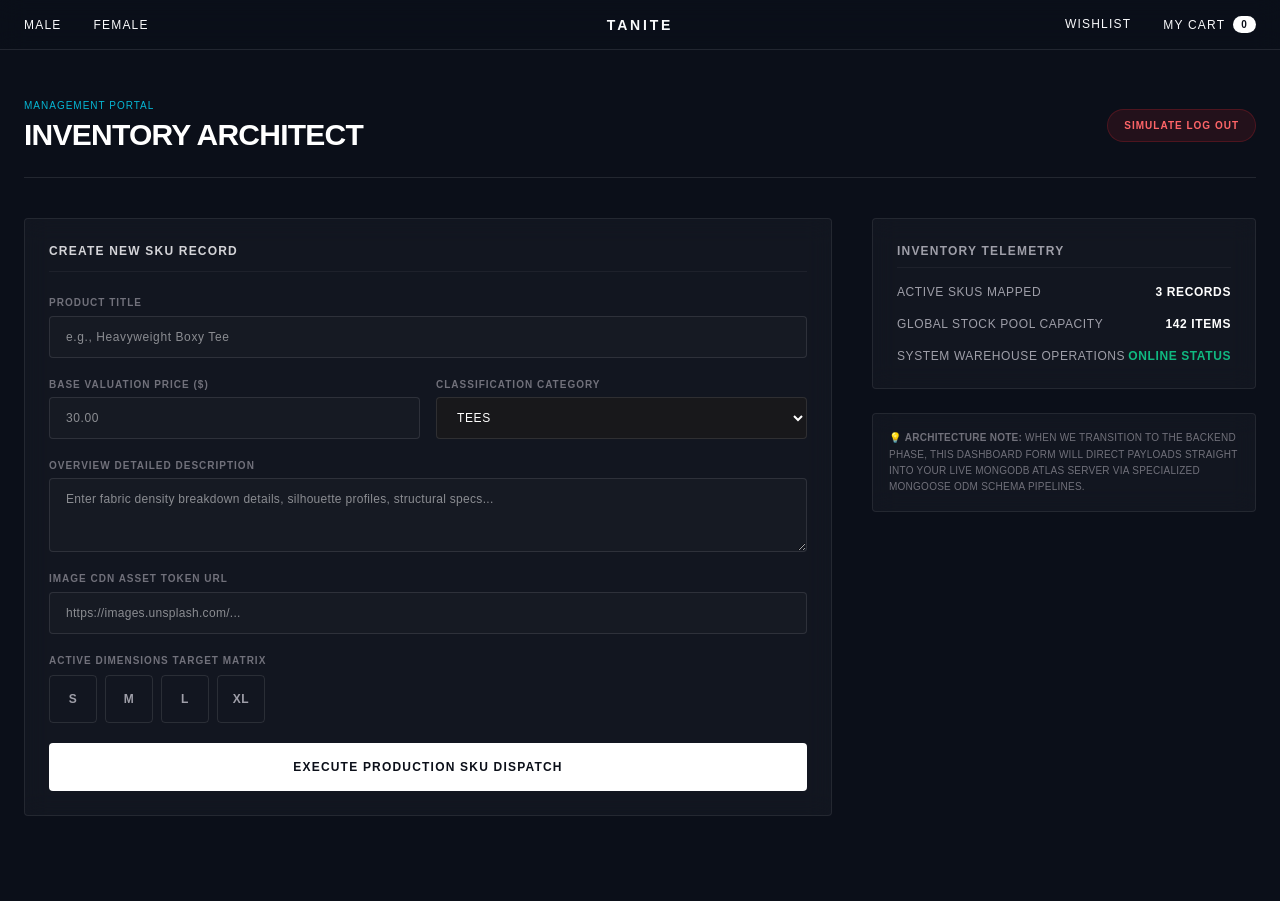
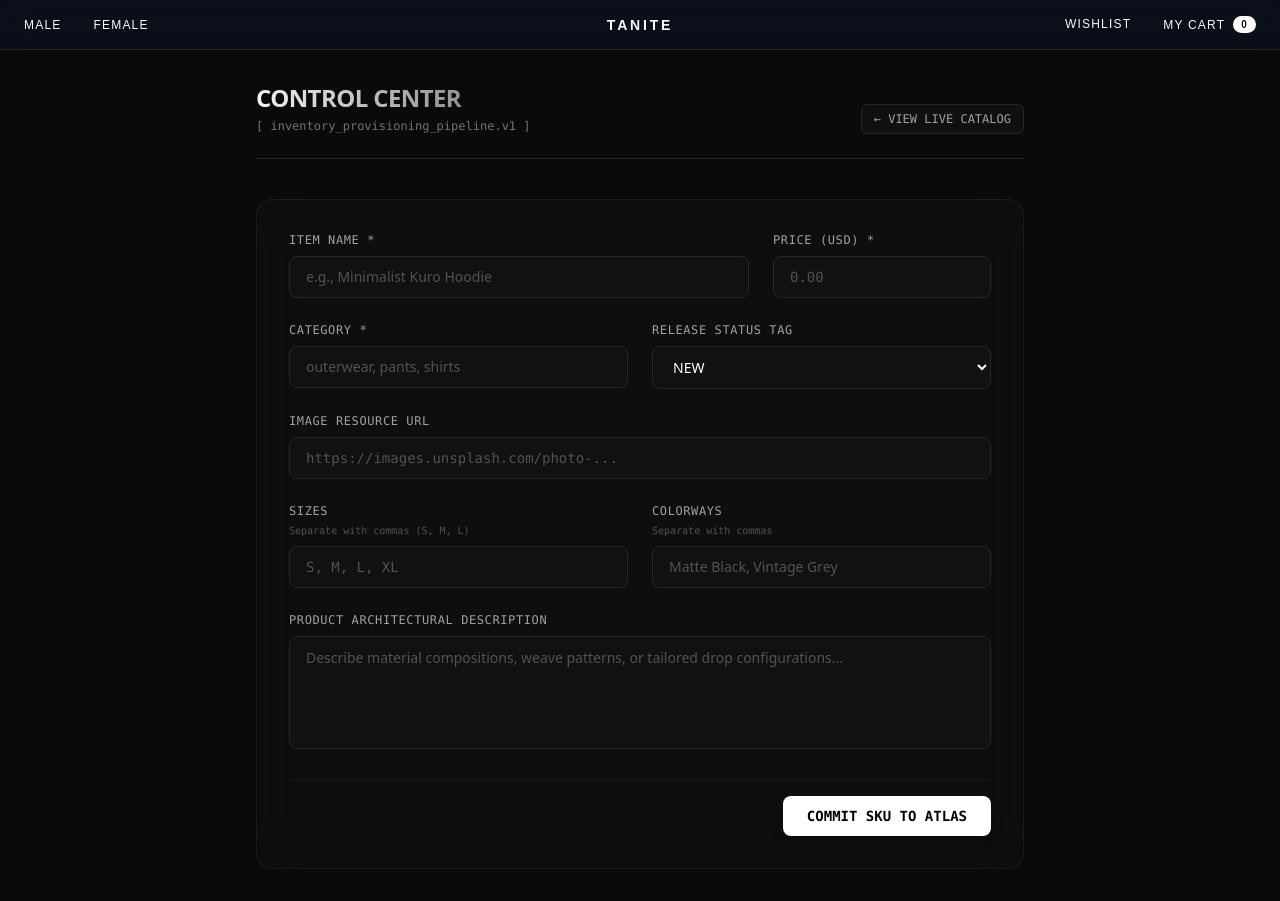
Before and after one commit to Lokeny2/tansales, a Next.js app: page /admin/products in a window 1280 px wide. Before the commit the page ends 864 px from the top, so only its background shows below. Built offline with nearby package versions, Linux system fonts and the light colour scheme.

Commit message:
feat(admin): implement dark glassmorphic product manager panel for inventory provisioning

```diff
--- a/src/app/admin/products/page.tsx
+++ b/src/app/admin/products/page.tsx
@@ -1,237 +1,275 @@
 "use client";
 
-import { useState } from "react";
+import React, { useState } from "react";
 
-export default function AdminProductsDashboard() {
-  // Simulated verification settings
-  const [isAdmin, setIsAdmin] = useState(true);
-  const [formInputs, setFormInputs] = useState({
-    title: "",
+export default function AdminProductsPage() {
+  const [formData, setFormData] = useState({
+    name: "",
+    price: "",
+    category: "",
+    tag: "NEW",
+    imageUrl: "",
     description: "",
-    price: "",
-    category: "Tees",
-    sizes: [] as string[],
-    imageUrl: "",
+    sizes: "",
+    colors: "",
   });
 
-  const handleSizeToggle = (size: string) => {
-    setFormInputs((prev) => ({
-      ...prev,
-      sizes: prev.sizes.includes(size)
-        ? prev.sizes.filter((s) => s !== size)
-        : [...prev.sizes, size],
-    }));
+  const [status, setStatus] = useState<{
+    type: "idle" | "loading" | "success" | "error";
+    message: string;
+  }>({ type: "idle", message: "" });
+
+  const handleChange = (
+    e: React.ChangeEvent<
+      HTMLInputElement | HTMLTextAreaElement | HTMLSelectElement
+    >,
+  ) => {
+    const { name, value } = e.target;
+    setFormData((prev) => ({ ...prev, [name]: value }));
   };
 
-  const handleFormSubmit = (e: React.FormEvent) => {
+  const handleSubmit = async (e: React.FormEvent) => {
     e.preventDefault();
-    alert(
-      `Scaffold Payload Validated: Ready to dispatch JSON data structure to /api/products POST route!\n\n${JSON.stringify(formInputs, null, 2)}`,
-    );
+    setStatus({
+      type: "loading",
+      message: "⚡ EXECUTING DB TRANSACTION PIPELINE...",
+    });
+
+    // Format fields to match your API requirements
+    const payload = {
+      ...formData,
+      sizes: formData.sizes
+        ? formData.sizes.split(",").map((s) => s.trim())
+        : [],
+      colors: formData.colors
+        ? formData.colors.split(",").map((c) => c.trim())
+        : [],
     };
 
-  // Render simulated unauthorized screen if admin access token falls low
-  if (!isAdmin) {
-    return (
-      <div className="max-w-md mx-auto py-32 px-6 text-center space-y-4">
-        <h1 className="text-2xl font-black uppercase text-red-400 tracking-tight">
-          Security Access Exception
-        </h1>
-        <p className="text-xs text-zinc-400 uppercase tracking-widest">
-          Your authorization signature role claims customer rank. Route requires
-          secure store manager scope overrides.
-        </p>
-        <button
-          onClick={() => setIsAdmin(true)}
-          className="bg-white/10 px-4 py-2 rounded-full text-[10px] tracking-widest uppercase font-bold text-white hover:bg-white/20"
-        >
-          Simulate Root Login
-        </button>
-      </div>
-    );
+    try {
+      const response = await fetch("/api/products", {
+        method: "POST",
+        headers: { "Content-Type": "application/json" },
+        body: JSON.stringify(payload),
+      });
+
+      const data = await response.json();
+
+      if (!response.ok) {
+        throw new Error(data.error || "Failed to log product entry.");
       }
 
+      setStatus({
+        type: "success",
+        message: `✅ SKU LOGGED SUCCESSFULLY: [ ID: ${data.id} ]`,
+      });
+      setFormData({
+        name: "",
+        price: "",
+        category: "",
+        tag: "NEW",
+        imageUrl: "",
+        description: "",
+        sizes: "",
+        colors: "",
+      });
+    } catch (error: any) {
+      console.error("Database write failure:", error);
+      setStatus({
+        type: "error",
+        message: `❌ PIPELINE EXCEPTION: ${error.message}`,
+      });
+    }
+  };
+
   return (
-    <div className="max-w-7xl mx-auto px-6 py-12">
-      {/* Admin Action Header Row */}
-      <header className="border-b border-white/10 pb-6 mb-10 flex flex-col md:flex-row justify-between items-start md:items-center gap-4">
+    <div className="min-h-screen bg-neutral-950 text-neutral-100 p-8 selection:bg-emerald-500/30 font-sans">
+      {/* Structural Header */}
+      <header className="max-w-3xl mx-auto mb-10 flex justify-between items-end border-b border-neutral-800 pb-6">
         <div>
-          <span className="text-[10px] tracking-widest text-accent-cyan uppercase block mb-1">
-            Management Portal
-          </span>
-          <h1 className="text-3xl font-black uppercase tracking-tight text-white">
-            Inventory Architect
+          <h1 className="text-2xl font-black tracking-tight bg-gradient-to-r from-neutral-100 to-neutral-500 bg-clip-text text-transparent">
+            CONTROL CENTER
           </h1>
+          <p className="text-xs text-neutral-500 font-mono mt-1">
+            [ inventory_provisioning_pipeline.v1 ]
+          </p>
         </div>
-        <button
-          onClick={() => setIsAdmin(false)}
-          className="bg-red-500/10 border border-red-500/20 text-red-400 text-[10px] tracking-widest font-bold uppercase px-4 py-2 rounded-full hover:bg-red-500/20 transition-all"
+        <a
+          href="/products"
+          className="text-xs font-mono text-neutral-400 hover:text-white border border-neutral-800 bg-neutral-900/50 px-3 py-1.5 rounded-md transition-colors"
         >
-          Simulate Log Out
-        </button>
+          ← VIEW LIVE CATALOG
+        </a>
       </header>
 
-      {/* Grid Layout Configuration */}
-      <div className="grid grid-cols-1 lg:grid-cols-3 gap-10 items-start">
-        {/* Left Hand Element Block: Core Product CRUD Management Input Form */}
-        <section className="lg:col-span-2 glass-panel p-6 rounded-sm">
-          <h2 className="text-xs font-bold uppercase tracking-widest text-zinc-300 border-b border-white/5 pb-3 mb-6">
-            Create New SKU Record
-          </h2>
-
-          <form
-            onSubmit={handleFormSubmit}
-            className="space-y-5 text-xs uppercase tracking-wider text-zinc-400"
-          >
-            <div className="flex flex-col gap-1.5">
-              <label className="text-[10px] text-zinc-500 tracking-widest font-bold">
-                Product Title
+      <main className="max-w-3xl mx-auto">
+        {/* Glassmorphic Form Card */}
+        <div className="relative overflow-hidden rounded-2xl border border-white/5 bg-white/[0.02] backdrop-blur-xl p-6 sm:p-8">
+          <form onSubmit={handleSubmit} className="space-y-6">
+            {/* Row 1: Name and Price */}
+            <div className="grid grid-cols-1 sm:grid-cols-3 gap-6">
+              <div className="sm:col-span-2">
+                <label className="block text-xs font-mono uppercase tracking-wider text-neutral-400 mb-2">
+                  Item Name *
                 </label>
                 <input
                   type="text"
+                  name="name"
                   required
-                value={formInputs.title}
-                onChange={(e) =>
-                  setFormInputs({ ...formInputs, title: e.target.value })
-                }
-                placeholder="e.g., Heavyweight Boxy Tee"
-                className="bg-white/[0.02] border border-white/10 rounded-sm px-4 py-3 text-xs text-white focus:outline-none focus:border-white"
+                  value={formData.name}
+                  onChange={handleChange}
+                  placeholder="e.g., Minimalist Kuro Hoodie"
+                  className="w-full bg-neutral-900/50 border border-neutral-800 rounded-lg px-4 py-2.5 text-sm text-white focus:outline-none focus:border-neutral-600 transition-colors placeholder:text-neutral-600"
                 />
               </div>
-
-            <div className="grid grid-cols-1 md:grid-cols-2 gap-4">
-              <div className="flex flex-col gap-1.5">
-                <label className="text-[10px] text-zinc-500 tracking-widest font-bold">
-                  Base Valuation Price ($)
+              <div>
+                <label className="block text-xs font-mono uppercase tracking-wider text-neutral-400 mb-2">
+                  Price (USD) *
                 </label>
                 <input
                   type="number"
+                  name="price"
                   step="0.01"
                   required
-                  value={formInputs.price}
-                  onChange={(e) =>
-                    setFormInputs({ ...formInputs, price: e.target.value })
-                  }
-                  placeholder="30.00"
-                  className="bg-white/[0.02] border border-white/10 rounded-sm px-4 py-3 text-xs text-white focus:outline-none focus:border-white"
+                  value={formData.price}
+                  onChange={handleChange}
+                  placeholder="0.00"
+                  className="w-full bg-neutral-900/50 border border-neutral-800 rounded-lg px-4 py-2.5 text-sm font-mono text-white focus:outline-none focus:border-neutral-600 transition-colors placeholder:text-neutral-600"
                 />
               </div>
-              <div className="flex flex-col gap-1.5">
-                <label className="text-[10px] text-zinc-500 tracking-widest font-bold">
-                  Classification Category
+            </div>
+
+            {/* Row 2: Category and Tag */}
+            <div className="grid grid-cols-1 sm:grid-cols-2 gap-6">
+              <div>
+                <label className="block text-xs font-mono uppercase tracking-wider text-neutral-400 mb-2">
+                  Category *
+                </label>
+                <input
+                  type="text"
+                  name="category"
+                  required
+                  value={formData.category}
+                  onChange={handleChange}
+                  placeholder="outerwear, pants, shirts"
+                  className="w-full bg-neutral-900/50 border border-neutral-800 rounded-lg px-4 py-2.5 text-sm text-white focus:outline-none focus:border-neutral-600 transition-colors placeholder:text-neutral-600"
+                />
+              </div>
+              <div>
+                <label className="block text-xs font-mono uppercase tracking-wider text-neutral-400 mb-2">
+                  Release Status Tag
                 </label>
                 <select
-                  value={formInputs.category}
-                  onChange={(e) =>
-                    setFormInputs({ ...formInputs, category: e.target.value })
-                  }
-                  className="bg-zinc-900 border border-white/10 rounded-sm px-4 py-3 text-xs text-white focus:outline-none focus:border-white uppercase tracking-wider"
+                  name="tag"
+                  value={formData.tag}
+                  onChange={handleChange}
+                  className="w-full bg-neutral-900/50 border border-neutral-800 rounded-lg px-4 py-2.5 text-sm text-white focus:outline-none focus:border-neutral-600 transition-colors"
                 >
-                  <option value="Tees">Tees</option>
-                  <option value="Hoodies">Hoodies</option>
-                  <option value="Outerwear">Outerwear</option>
+                  <option value="NEW">NEW</option>
+                  <option value="ESSENTIAL">ESSENTIAL</option>
+                  <option value="LIMITED">LIMITED</option>
+                  <option value="CONCEPT">CONCEPT</option>
                 </select>
               </div>
             </div>
 
-            <div className="flex flex-col gap-1.5">
-              <label className="text-[10px] text-zinc-500 tracking-widest font-bold">
-                Overview Detailed Description
+            {/* Row 3: Image URL */}
+            <div>
+              <label className="block text-xs font-mono uppercase tracking-wider text-neutral-400 mb-2">
+                Image Resource URL
               </label>
-              <textarea
-                rows={3}
-                required
-                value={formInputs.description}
-                onChange={(e) =>
-                  setFormInputs({ ...formInputs, description: e.target.value })
-                }
-                placeholder="Enter fabric density breakdown details, silhouette profiles, structural specs..."
-                className="bg-white/[0.02] border border-white/10 rounded-sm px-4 py-3 text-xs text-white focus:outline-none focus:border-white normal-case tracking-wide"
+              <input
+                type="url"
+                name="imageUrl"
+                value={formData.imageUrl}
+                onChange={handleChange}
+                placeholder="https://images.unsplash.com/photo-..."
+                className="w-full bg-neutral-900/50 border border-neutral-800 rounded-lg px-4 py-2.5 text-sm text-white focus:outline-none focus:border-neutral-600 transition-colors placeholder:text-neutral-600 font-mono"
               />
             </div>
 
-            <div className="flex flex-col gap-1.5">
-              <label className="text-[10px] text-zinc-500 tracking-widest font-bold">
-                Image CDN Asset Token URL
+            {/* Row 4: Variants (Sizes & Colors) */}
+            <div className="grid grid-cols-1 sm:grid-cols-2 gap-6">
+              <div>
+                <label className="block text-xs font-mono uppercase tracking-wider text-neutral-400 mb-1">
+                  Sizes
                 </label>
+                <span className="block text-[10px] text-neutral-600 font-mono mb-2">
+                  Separate with commas (S, M, L)
+                </span>
                 <input
-                type="url"
-                required
-                value={formInputs.imageUrl}
-                onChange={(e) =>
-                  setFormInputs({ ...formInputs, imageUrl: e.target.value })
-                }
-                placeholder="https://images.unsplash.com/..."
-                className="bg-white/[0.02] border border-white/10 rounded-sm px-4 py-3 text-xs text-white focus:outline-none focus:border-white normal-case tracking-wide"
+                  type="text"
+                  name="sizes"
+                  value={formData.sizes}
+                  onChange={handleChange}
+                  placeholder="S, M, L, XL"
+                  className="w-full bg-neutral-900/50 border border-neutral-800 rounded-lg px-4 py-2.5 text-sm text-white focus:outline-none focus:border-neutral-600 transition-colors placeholder:text-neutral-600 font-mono"
+                />
+              </div>
+              <div>
+                <label className="block text-xs font-mono uppercase tracking-wider text-neutral-400 mb-1">
+                  Colorways
+                </label>
+                <span className="block text-[10px] text-neutral-600 font-mono mb-2">
+                  Separate with commas
+                </span>
+                <input
+                  type="text"
+                  name="colors"
+                  value={formData.colors}
+                  onChange={handleChange}
+                  placeholder="Matte Black, Vintage Grey"
+                  className="w-full bg-neutral-900/50 border border-neutral-800 rounded-lg px-4 py-2.5 text-sm text-white focus:outline-none focus:border-neutral-600 transition-colors placeholder:text-neutral-600"
+                />
+              </div>
+            </div>
+
+            {/* Row 5: Description */}
+            <div>
+              <label className="block text-xs font-mono uppercase tracking-wider text-neutral-400 mb-2">
+                Product Architectural Description
+              </label>
+              <textarea
+                name="description"
+                rows={4}
+                value={formData.description}
+                onChange={handleChange}
+                placeholder="Describe material compositions, weave patterns, or tailored drop configurations..."
+                className="w-full bg-neutral-900/50 border border-neutral-800 rounded-lg px-4 py-2.5 text-sm text-white focus:outline-none focus:border-neutral-600 transition-colors placeholder:text-neutral-600 leading-relaxed resize-none"
               />
             </div>
 
-            {/* Sizing Array Checkers Checklist Selection Grid */}
-            <div className="space-y-2">
-              <label className="text-[10px] text-zinc-500 tracking-widest block font-bold">
-                Active Dimensions Target Matrix
-              </label>
-              <div className="flex gap-2">
-                {["S", "M", "L", "XL"].map((size) => {
-                  const isActive = formInputs.sizes.includes(size);
-                  return (
-                    <button
-                      type="button"
-                      key={size}
-                      onClick={() => handleSizeToggle(size)}
-                      className={`w-12 h-12 border text-xs font-bold rounded-sm transition-all ${
-                        isActive
-                          ? "bg-accent-cyan text-white border-accent-cyan"
-                          : "border-white/10 text-zinc-400 hover:border-white"
+            {/* Action Bar */}
+            <div className="pt-4 border-t border-neutral-900 flex flex-col sm:flex-row sm:items-center sm:justify-between gap-4">
+              {/* Status Output Console */}
+              <div className="flex-1 min-w-0">
+                {status.type !== "idle" && (
+                  <p
+                    className={`text-xs font-mono truncate px-3 py-2 rounded border ${
+                      status.type === "loading"
+                        ? "bg-neutral-900 text-neutral-400 border-neutral-800 animate-pulse"
+                        : status.type === "success"
+                          ? "bg-emerald-950/30 text-emerald-400 border-emerald-500/20"
+                          : "bg-rose-950/30 text-rose-400 border-rose-500/20"
                     }`}
                   >
-                      {size}
-                    </button>
-                  );
-                })}
-              </div>
+                    {status.message}
+                  </p>
+                )}
               </div>
 
+              {/* Submit Trigger */}
               <button
                 type="submit"
-              className="w-full bg-white text-obsidian font-bold text-xs uppercase tracking-widest py-4 rounded-sm hover:bg-accent-lime hover:text-white transition-all cursor-pointer"
+                disabled={status.type === "loading"}
+                className="sm:w-auto px-6 py-2.5 rounded-lg text-sm font-mono font-bold bg-white text-black hover:bg-neutral-200 disabled:bg-neutral-800 disabled:text-neutral-500 transition-all cursor-pointer shadow-lg active:scale-98 whitespace-nowrap"
               >
-              Execute Production SKU Dispatch
+                COMMIT SKU TO ATLAS
               </button>
+            </div>
           </form>
-        </section>
-
-        {/* Right Hand Element Block: Current Stock Capacity Metadata Review Panel */}
-        <section className="space-y-6">
-          <div className="glass-panel p-6 rounded-sm">
-            <h3 className="text-xs font-bold uppercase tracking-widest text-zinc-400 border-b border-white/5 pb-2 mb-4">
-              Inventory Telemetry
-            </h3>
-            <div className="space-y-4 text-xs tracking-wider uppercase text-zinc-400">
-              <div className="flex justify-between">
-                <span>Active SKUs mapped</span>
-                <span className="text-white font-bold">3 Records</span>
         </div>
-              <div className="flex justify-between">
-                <span>Global Stock Pool Capacity</span>
-                <span className="text-white font-bold">142 Items</span>
-              </div>
-              <div className="flex justify-between">
-                <span>System Warehouse Operations</span>
-                <span className="text-accent-lime font-bold">
-                  ONLINE STATUS
-                </span>
-              </div>
-            </div>
-          </div>
-          <div className="glass-panel p-4 rounded-sm text-[10px] text-zinc-500 uppercase tracking-wide leading-relaxed">
-            💡 <strong>Architecture Note:</strong> When we transition to the
-            backend phase, this dashboard form will direct payloads straight
-            into your live MongoDB Atlas server via specialized Mongoose ODM
-            schema pipelines.
-          </div>
-        </section>
-      </div>
+      </main>
     </div>
   );
 }
```
Lines whose indentation alone changed are shown as unchanged.
